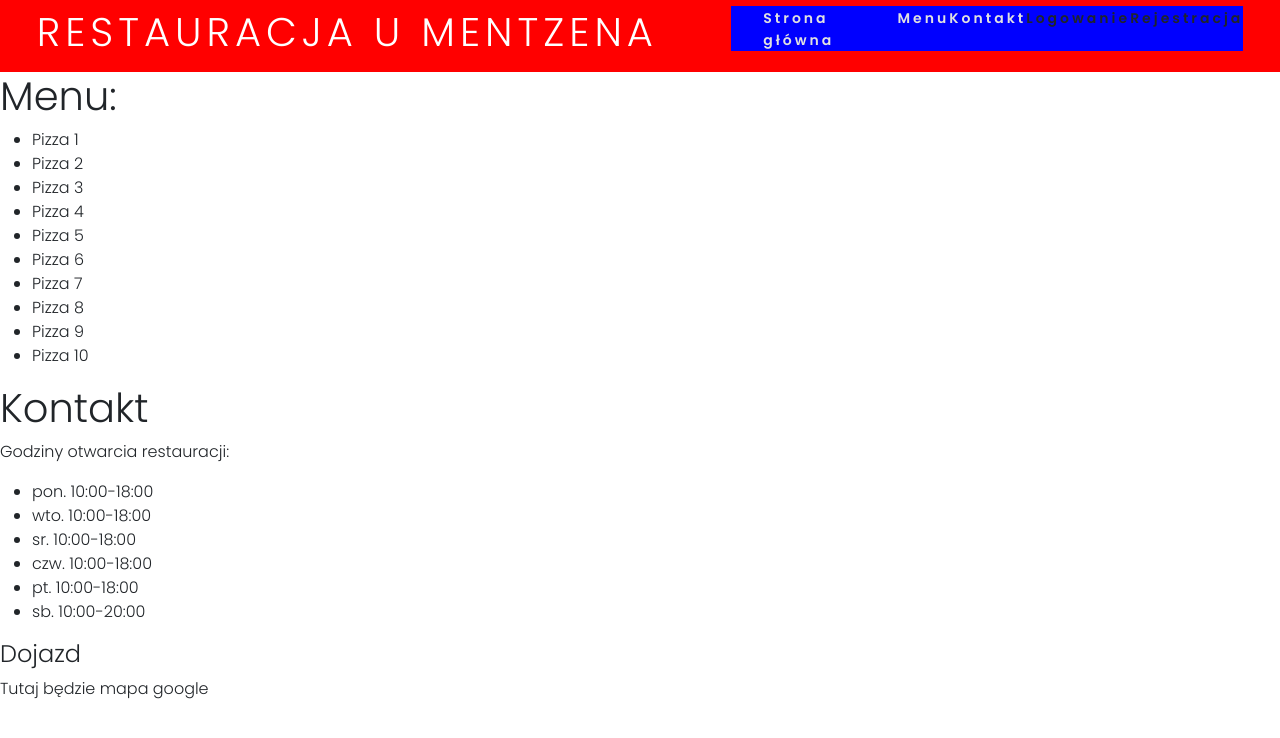
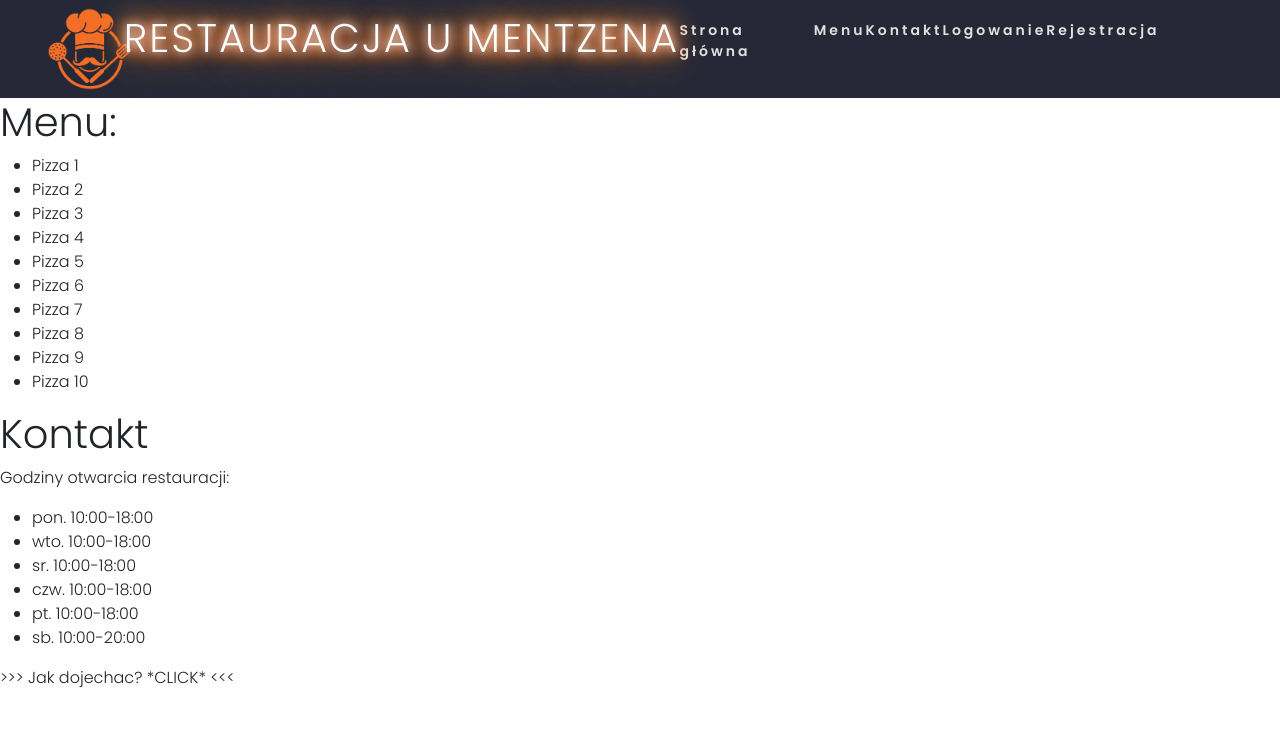
Before and after one commit to vQass/PHP_Restaurant, a PHP site: page / in a window 1280 px wide. Shown: the top 738 px of the page. Run offline with PHP 8.4, Linux system fonts and the light colour scheme.

Commit message:
Zmiana css, dodanie google maps, logo
Zmiana css, dodanie google maps, logo

```diff
--- a/index.js
+++ b/index.js
@@ -1,18 +1,22 @@
-$(document).ready(function() {
-    $('#singup').click(function() {
+$(document).ready(function () {
+    $('#singup').click(function () {
         console.log("woo");
         $('#singup_container').css('visibility', 'visible');
     });
 
-    $('#close_singup').click(function() {
+    $('#close_singup').click(function () {
         $('#singup_container').css('visibility', 'hidden');
     });
 
-    $('#singin').click(function() {
+    $('#singin').click(function () {
         $('#singin_container').css('visibility', 'visible');
     });
 
-    $('#close_singin').click(function() {
+    $('#close_singin').click(function () {
         $('#singin_container').css('visibility', 'hidden');
     });
 });
+
+function showDiv() {
+    document.getElementById('google').style.display = "block";
+}
--- a/index.php
+++ b/index.php
@@ -116,15 +116,16 @@ if (isset($_SESSION['u_city'])) {
     <div class="Main">
         <div class="Sidebar">
             <nav>
-                <div class="Navbar">
-                    <h1>Restauracja u Mentzena</h1>
+                <img src="logo.jpg" alt="Logo" width="140px" height="98px">
+                <div class="logomen">
+                    <h1>Res<span class="fast-flicker">tau</span>racja u Men<span class="flicker">tze</span>na</h1>
                 </div>
                 <ul class="nav-links">
-                    <li><a href="nic.html">Strona główna</a></li>
-                    <li><a href="nic.html">Menu</a></li>
-                    <li><a href="nic.html">Kontakt</a></li>
-                    <li><a id="singin">Logowanie</a></li>
-                    <li><a id="singup">Rejestracja</a></li>
+                    <li>Strona główna</li>
+                    <li>Menu</li>
+                    <li>Kontakt</li>
+                    <li id="singin">Logowanie</li>
+                    <li id="singup">Rejestracja</li>
                 </ul>
             </nav>
         </div>
@@ -172,8 +173,8 @@ if (isset($_SESSION['u_city'])) {
                 <li>pt. 10:00-18:00</li>
                 <li>sb. 10:00-20:00</li>
             </ul>
-            <h4>Dojazd</h4>
-            <p>Tutaj będzie mapa google</p>
+            <p onclick="showDiv()"> >>> Jak dojechac? *CLICK* <<< </p>
+                    <div id="google" style="display:none"><iframe src="https://www.google.com/maps/embed?pb=!1m18!1m12!1m3!1d1095.329220266166!2d18.678521863440235!3d50.28589039078352!2m3!1f0!2f0!3f0!3m2!1i1024!2i768!4f13.1!3m3!1m2!1s0x471131030b062f91%3A0x3e9d8c258fb6d04c!2sDom%20Studencki%20Elektron!5e0!3m2!1spl!2spl!4v1638126762822!5m2!1spl!2spl" width=100% height="450" style="border:0;" allowfullscreen="" loading="lazy"></iframe></div>
         </div>
     </div>
 
--- a/styles.css
+++ b/styles.css
@@ -10,33 +10,39 @@ nav {
   justify-content: space-around;
   align-items: center;
   min-height: 8vh;
-  background-color: red;
+  background-color: RGB(38, 40, 55);
 }
 
-.Navbar {
+/* .Navbar {
+  width: 40%;
   color: white;
   text-transform: uppercase;
   letter-spacing: 5px;
   font-size: 30px;
-}
+} */
 
 .nav-links {
   display: flex;
-  background-color: blue;
+  background-color: RGB(38, 40, 55);
   justify-content: space-around;
   width: 40%;
 }
 
-.nav-links a {
+.nav-links li {
   color: rgb(225, 225, 225);
   text-decoration: none;
   letter-spacing: 3px;
   font-weight: bold;
   font-size: 14px;
+  list-style: none;
 }
 
-.nav-links li {
-  list-style: none;
+.nav-links li:hover {
+  transition: 1s;
+  transform: translate(0%, -15%);
+  animation: mymove 1s;
+  background-color: RGB(28, 30, 45);
+  color: RGB(243, 111, 39);
 }
 
 .Sidebar {
@@ -66,7 +72,7 @@ nav {
   position: relative;
   width: 300px;
   height: 300px;
-  background-color: #e00505da;
+  background-color: RGB(38, 40, 55);
   border-radius: 5px;
   padding: 10px;
   color: #dfdfdf;
@@ -77,7 +83,7 @@ nav {
   width: 300px;
   height: 620px;
   /* background-color: #e00505da; */
-  background-color: gray;
+  background-color: RGB(38, 40, 55);
   border-radius: 5px;
   padding: 10px;
   color: #dfdfdf;
@@ -96,14 +102,12 @@ nav {
 .close_button_image {
   width: 30px;
   height: 30px;
-  filter: invert(95%) sepia(0%) saturate(0%) hue-rotate(87deg) brightness(100%)
-    contrast(100%);
+  filter: invert(95%) sepia(0%) saturate(0%) hue-rotate(87deg) brightness(100%) contrast(100%);
 }
 
 .close_button_image:hover {
   content: url("images/pizza_close.svg");
-  filter: invert(80%) sepia(0%) saturate(0%) hue-rotate(87deg) brightness(100%)
-    contrast(100%);
+  filter: invert(80%) sepia(0%) saturate(0%) hue-rotate(87deg) brightness(100%) contrast(100%);
 }
 
 /**/
@@ -134,4 +138,203 @@ nav {
 .transparent {
   opacity: 0.9;
 }
+
 /* moje, poukładać :)*/
+
+nav img {
+  margin-left: -100px;
+}
+
+#google {
+  padding: 10px;
+  border-top: 5px solid RGB(243, 111, 39);
+}
+
+.logomen {
+  position: sticky;
+  top: 100%;
+  margin-right: -550px;
+  /* Fuszerka */
+  transform: translate(-50%, -50%);
+  letter-spacing: 2px;
+  font-family: "Poppins", sans-serif;
+  text-transform: uppercase;
+  color: white;
+  text-shadow: 0 0 0.6rem white, 0 0 1.5rem RGB(243, 111, 39),
+    -0.2rem 0.1rem 1rem RGB(243, 111, 39), 0.2rem 0.1rem 1rem RGB(243, 111, 39),
+    0 -0.5rem 2rem RGB(243, 176, 97), 0 0.5rem 3rem RGB(243, 176, 97);
+  animation: shine 2s forwards, flicker 3s infinite;
+}
+
+@keyframes blink {
+
+  0%,
+  22%,
+  36%,
+  75% {
+    color: white;
+    text-shadow: 0 0 0.6rem white, 0 0 1.5rem RGB(243, 111, 39),
+      -0.2rem 0.1rem 1rem RGB(243, 111, 39), 0.2rem 0.1rem 1rem RGB(243, 111, 39),
+      0 -0.5rem 2rem RGB(243, 176, 97), 0 0.5rem 3rem RGB(243, 176, 97);
+  }
+
+  28%,
+  33% {
+    color: RGB(243, 111, 39);
+    text-shadow: none;
+  }
+
+  82%,
+  97% {
+    color: RGB(243, 176, 97);
+    text-shadow: none;
+  }
+}
+
+.flicker {
+  animation: shine 2s forwards, blink 3s 2s infinite;
+}
+
+.fast-flicker {
+  animation: shine 2s forwards, blink 10s 1s infinite;
+}
+
+@keyframes shine {
+  0% {
+    color: RGB(243, 111, 39);
+    text-shadow: none;
+  }
+
+  100% {
+    color: white;
+    text-shadow: 0 0 0.6rem white, 0 0 1.5rem RGB(243, 111, 39),
+      -0.2rem 0.1rem 1rem RGB(243, 111, 39), 0.2rem 0.1rem 1rem RGB(243, 111, 39),
+      0 -0.5rem 2rem RGB(243, 176, 97), 0 0.5rem 3rem RGB(243, 176, 97);
+  }
+}
+
+@keyframes flicker {
+  from {
+    opacity: 1;
+  }
+
+  4% {
+    opacity: 0.9;
+  }
+
+  6% {
+    opacity: 0.85;
+  }
+
+  8% {
+    opacity: 0.95;
+  }
+
+  10% {
+    opacity: 0.9;
+  }
+
+  11% {
+    opacity: 0.922;
+  }
+
+  12% {
+    opacity: 0.9;
+  }
+
+  14% {
+    opacity: 0.95;
+  }
+
+  16% {
+    opacity: 0.98;
+  }
+
+  17% {
+    opacity: 0.9;
+  }
+
+  19% {
+    opacity: 0.93;
+  }
+
+  20% {
+    opacity: 0.99;
+  }
+
+  24% {
+    opacity: 1;
+  }
+
+  26% {
+    opacity: 0.94;
+  }
+
+  28% {
+    opacity: 0.98;
+  }
+
+  37% {
+    opacity: 0.93;
+  }
+
+  38% {
+    opacity: 0.5;
+  }
+
+  39% {
+    opacity: 0.96;
+  }
+
+  42% {
+    opacity: 1;
+  }
+
+  44% {
+    opacity: 0.97;
+  }
+
+  46% {
+    opacity: 0.94;
+  }
+
+  56% {
+    opacity: 0.9;
+  }
+
+  58% {
+    opacity: 0.9;
+  }
+
+  60% {
+    opacity: 0.99;
+  }
+
+  68% {
+    opacity: 1;
+  }
+
+  70% {
+    opacity: 0.9;
+  }
+
+  72% {
+    opacity: 0.95;
+  }
+
+  93% {
+    opacity: 0.93;
+  }
+
+  95% {
+    opacity: 0.95;
+  }
+
+  97% {
+    opacity: 0.93;
+  }
+
+  to {
+    opacity: 1;
+  }
+}
```
Also changed, not shown: logo.jpg (added).
